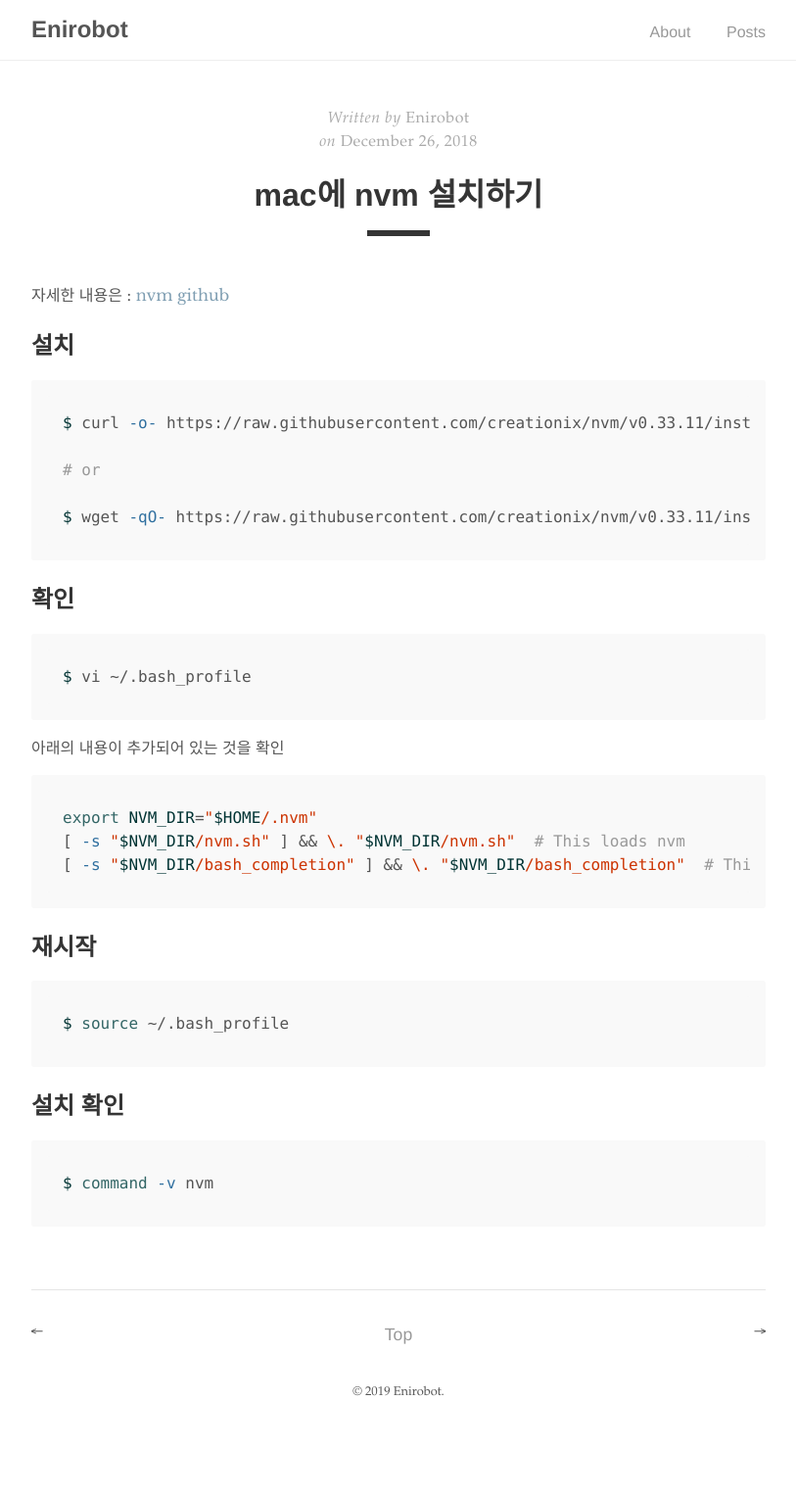
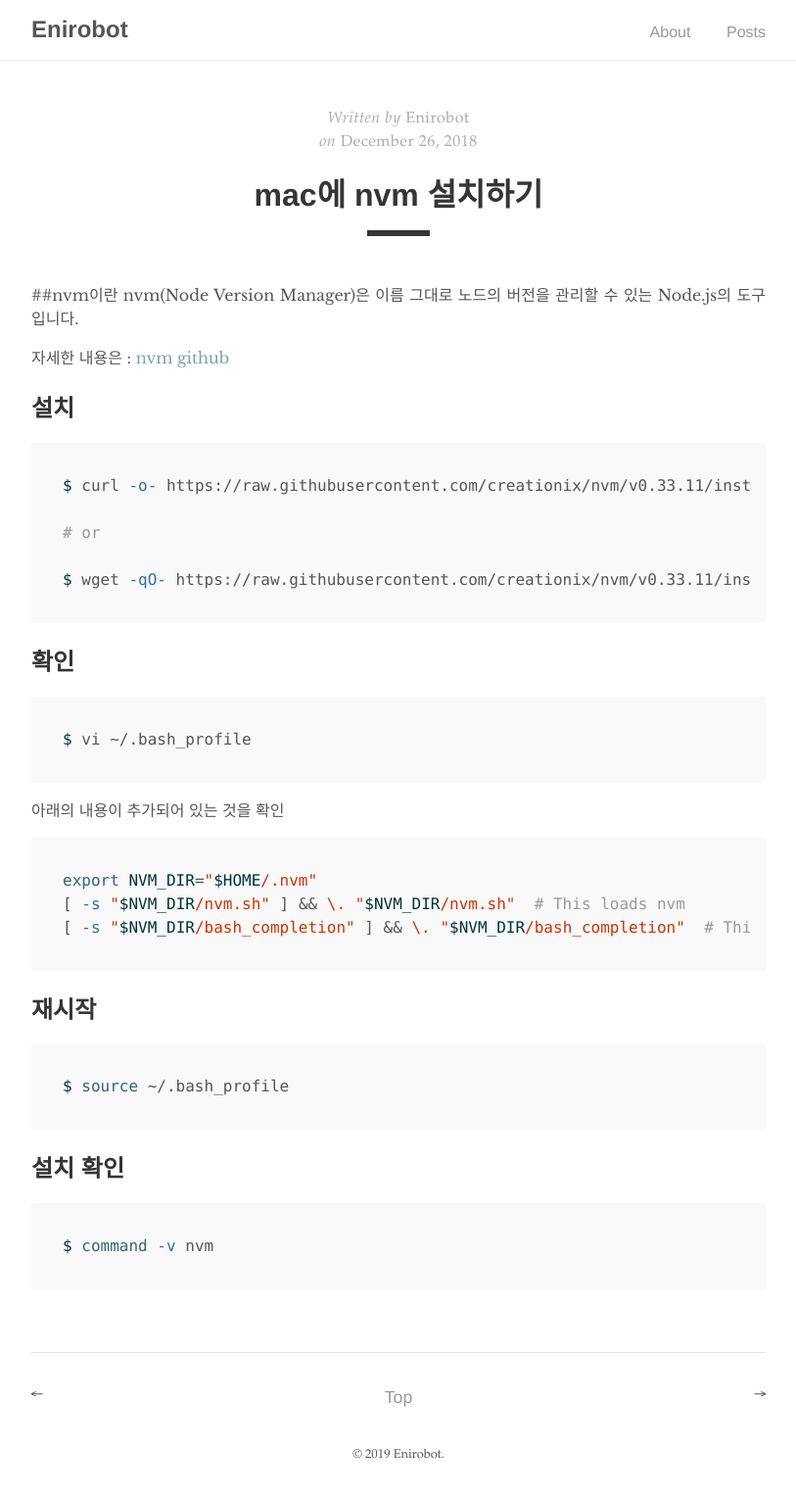
Before and after one commit to enirobot/enirobot.github.io, a Jekyll site: the page built from _posts/2018-12-26-3-post.md, in a window 1280 px wide. Shown: the whole page at 98% size, without its empty margins (233-1046 px from the left). Built offline with Jekyll 4.4.1, drawn with Linux system fonts in a browser that asks for light colours; our own code applies the rules of GitHub Pages for plain Markdown files; before the commit the page ends 1464 px from its top, so only the background shows below that.

Commit message:
no message

```diff
--- a/_posts/2018-12-26-3-post.md
+++ b/_posts/2018-12-26-3-post.md
@@ -5,6 +5,9 @@ type: Development
 categories: nvm
 read_time: false
 ---
+
+##nvm이란
+nvm(Node Version Manager)은 이름 그대로 노드의 버전을 관리할 수 있는 Node.js의 도구입니다.
 
 자세한 내용은 : [nvm github](https://github.com/creationix/nvm)
 
```
